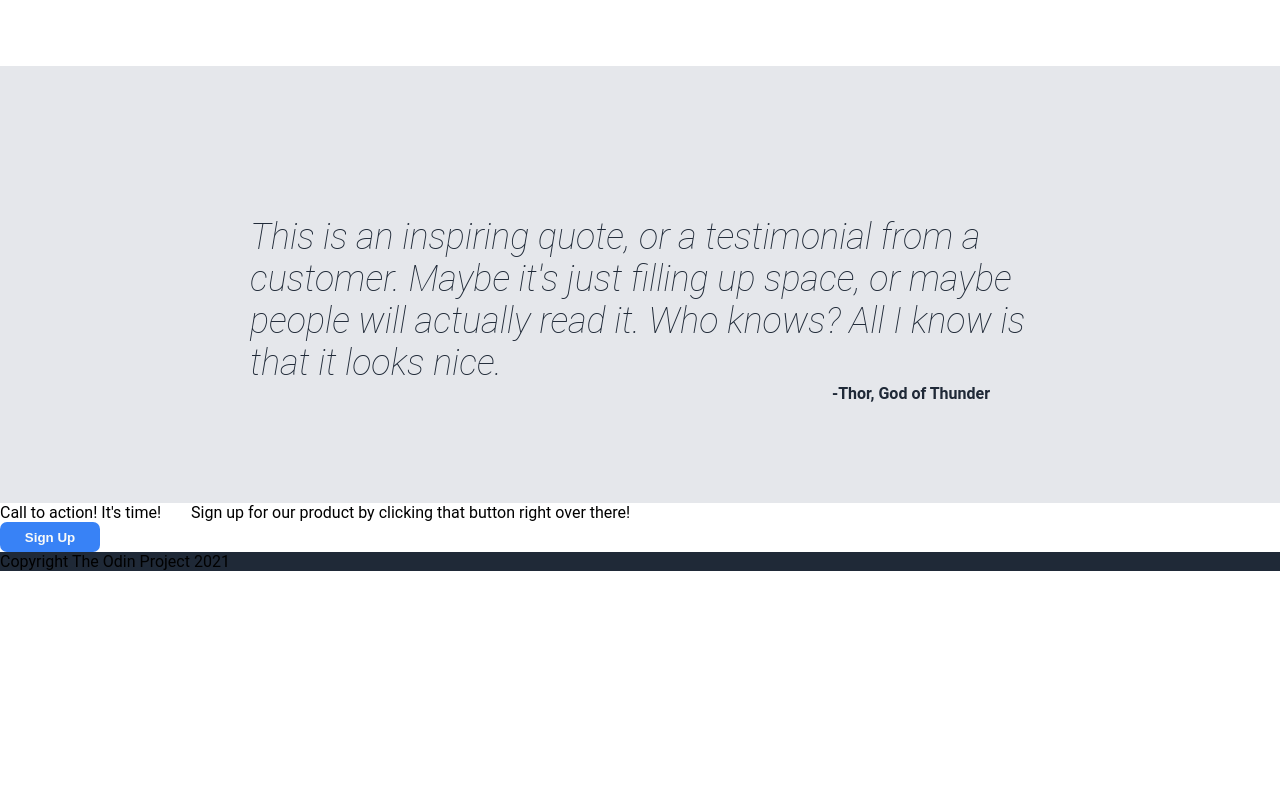
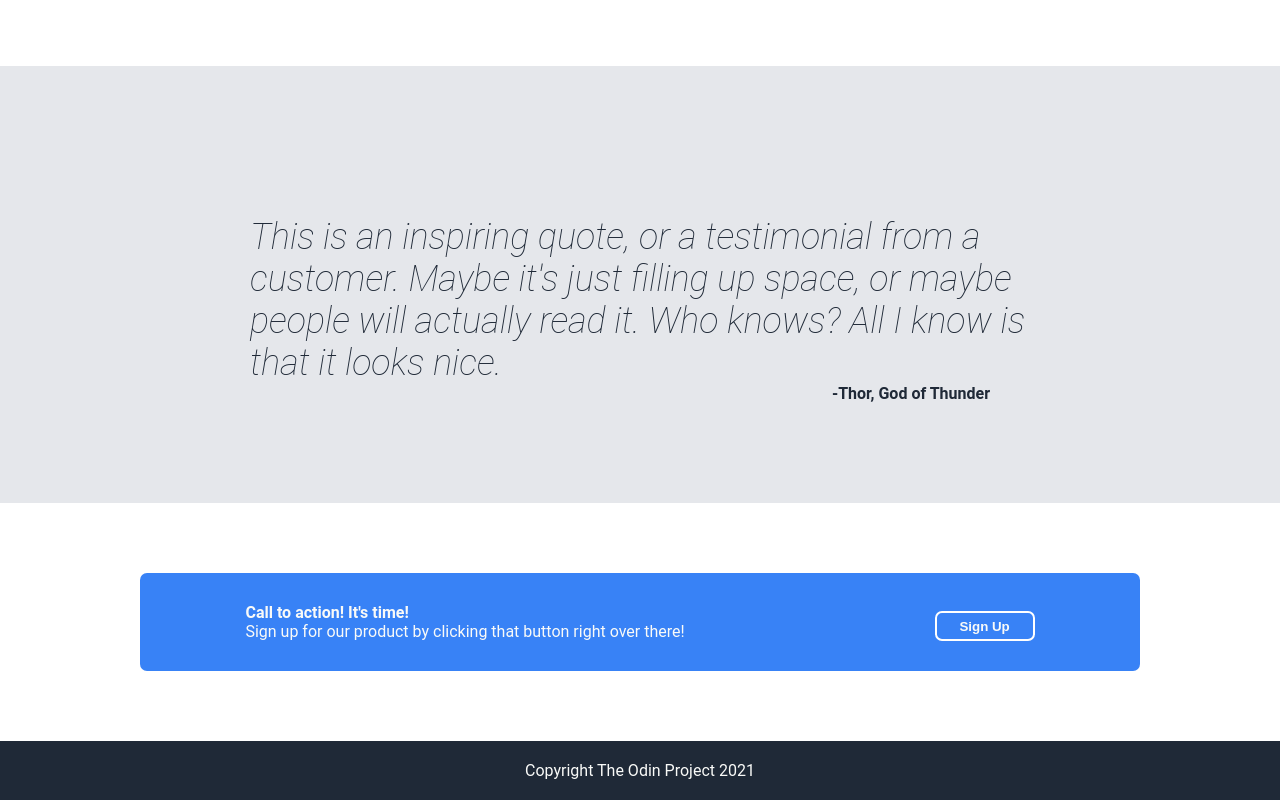
Before and after one commit to Orochinagi/odin-landing-page, a plain HTML site: page index.html in a window 1280 px wide. Shown: the part 890-1690 px from the top of the page. Before the commit the page ends 1461 px from the top, so only its background shows below. Drawn offline with Linux system fonts and the light colour scheme.

Commit message:
Finished css Completed stylizing the landing page. However refinement in the css is required and restructuring of classes is required. Also the elm1 class style needs to be modified as its layout changes when zooming.

```diff
--- a/index.html
+++ b/index.html
@@ -41,12 +41,10 @@
             </div>
             <div class="elm4">
                 <div class="content">
-                    <div>Call to action! It's time!</div>
+                    <div class="call-main">Call to action! It's time!</div>
                     <div>Sign up for our product by clicking that button right over there!</div>
                 </div>
-                <div class="button-signup">
-                    <button>Sign Up</button>
-                </div>
+                    <button class="button-signup">Sign Up</button>
             </div>
             <div class="elm5 footer bg1">Copyright The Odin Project 2021</div>
 
--- a/style.css
+++ b/style.css
@@ -87,7 +87,7 @@ li{
     width: 170px;
 }
 
-.content{
+.elm2 .content{
     display: flex;
     gap: 30px;
 }
@@ -128,3 +128,31 @@ li img{
     width: 700px;
     justify-content: flex-end;
 }
+
+.elm4{
+    display: flex;
+    background-color: #3882f6;
+    color: #f9faf8;
+    justify-content: center;
+    gap: 250px;
+    padding-top: 30px;
+    padding-bottom: 30px;
+    margin-top: 70px;
+    margin-bottom: 70px;
+    border-radius: 7px;
+    width: 1000px;
+    align-self: center;
+}
+.elm4 .call-main{
+    font-weight: bold;
+}
+.button-signup{
+    border: 2px solid white;
+    align-self: flex-end;
+}
+.footer{
+    text-align: center;
+    padding-top: 20px;
+    padding-bottom: 20px;
+    color: #F9FaF8;
+}
```
